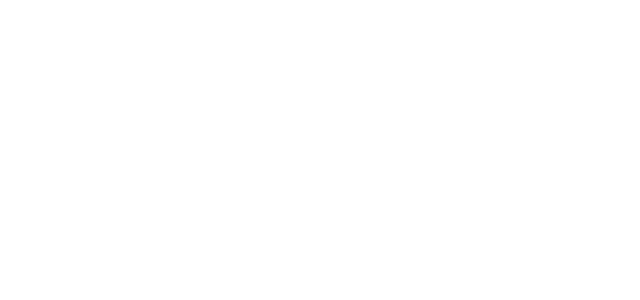
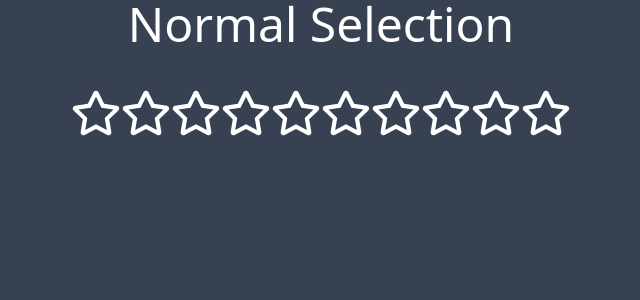
Before and after one commit to Amit-Singh-14/Reactjs-Interview-Question-Practice, a React (Vite) app: page / in a window 1280 px wide. Shown: the top 300 px of the page, without its empty margins (319-959 px from the left). Built offline with nearby package versions, Linux system fonts and the light colour scheme.

Commit message:
updated starrating

```diff
--- a/src/App.jsx
+++ b/src/App.jsx
@@ -14,7 +14,7 @@
       {/* <RandamColorGenator /> */}
 
       {/* Project 3 Star Rating */}
-      {/* <StarRating /> */}
+      <StarRating />
 
       {/* Projoject 4 Image Slider */}
       {/* <ImageSlider url={"https://picsum.photos/v2/list"} page={"1"} limit={"10"} /> */}
--- a/src/components/starRating/index.jsx
+++ b/src/components/starRating/index.jsx
@@ -4,6 +4,7 @@
 export function StarRating({ count = 10 }) {
   const [rating, setRating] = useState(0);
   const [hover, setHover] = useState(0);
+  const [current, setCurrent] = useState("Normal Selection");
 
   function handleClick(getCurrentIndex) {
     setRating(getCurrentIndex);
@@ -11,27 +12,32 @@
 
   function handleMouseEnter(getCurrentIndex) {
     setHover(getCurrentIndex);
+    setCurrent("During Hover");
   }
 
   function handleMouseLeave() {
     setHover(rating);
+    setCurrent("Normal Selection");
   }
   return (
-    <div className="min-h-screen w-full flex justify-center">
+    <div className="min-h-screen w-full flex flex-col items-center gap-10 bg-gray-700">
+      <h1 className="text-5xl text-white ">{current}</h1>
+      <div className="flex">
         {[...Array(count)].map((_, index) => {
           index += 1;
 
           return (
             <FaRegStar
               key={index}
-            style={{ backgroundColor: index <= (hover || rating) ? "Blue" : "White" }}
+              style={{ color: index <= (hover || rating) ? "red" : "white" }}
               onClick={() => handleClick(index)}
               onMouseMove={() => handleMouseEnter(index)}
               onMouseLeave={() => handleMouseLeave()}
-            size={40}
+              size={50}
             />
           );
         })}
       </div>
+    </div>
   );
 }
```
Lines whose indentation alone changed are shown as unchanged.
